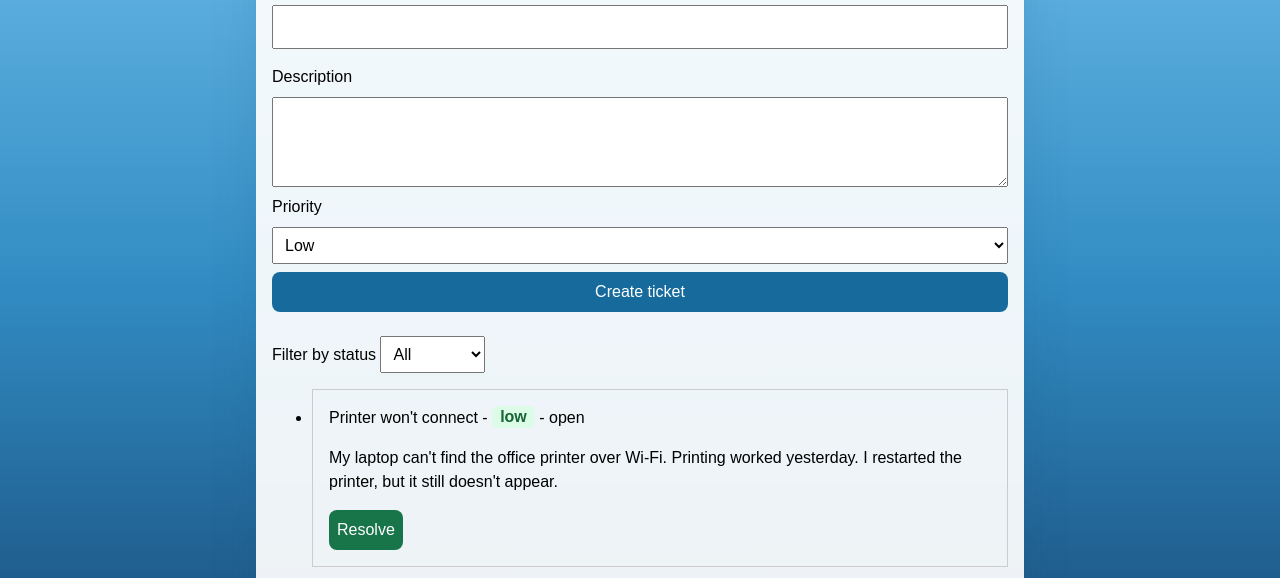
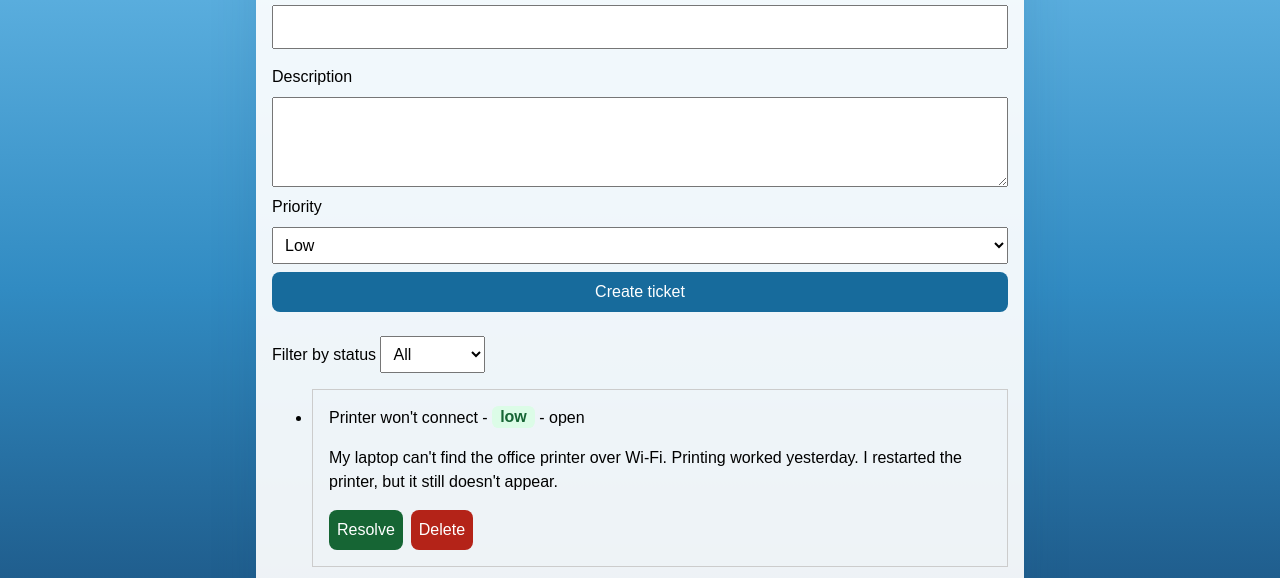
Before and after one commit to Noveyam/it-ticket-tracker, a plain HTML site: page index.html in a window 1280 px wide. Shown: the part 222-800 px from the top of the page. Drawn offline with Linux system fonts and the light colour scheme.

Commit message:
Complete local CRUD with confirmed ticket deletion

```diff
--- a/styles.css
+++ b/styles.css
@@ -55,7 +55,7 @@ button {
 }
 
 .resolve-button {
-  background: #187449;
+  background: #166534;
   color: white;
   border: none;
   border-radius: 0.5rem;
@@ -66,6 +66,15 @@ button {
   background: #e2e8ed;
   color: #526170;
   cursor: default;
+}
+
+.delete-button {
+  background: #b42318;
+  color: white;
+  border: none;
+  border-radius: 0.5rem;
+  cursor: pointer;
+  margin-left: 0.5rem;
 }
 
 .priority-label {
--- a/ticket.js
+++ b/ticket.js
@@ -107,8 +107,32 @@ function renderTickets(tickets) {
       openCountElement.textContent = countOpen(tickets);
     });
     resolveButton.disabled = currentTicket.status === "resolved";
+    listItem.appendChild(resolveButton);
 
-    listItem.appendChild(resolveButton);
+    const deleteButton = document.createElement("button");
+    deleteButton.type = "button";
+    deleteButton.className = "delete-button";
+    deleteButton.textContent = "Delete";
+
+    deleteButton.addEventListener("click", function () {
+      const shouldDelete = window.confirm("Delete this ticket?");
+      if (!shouldDelete) {
+        return;
+      }
+      const ticketIndex = tickets.indexOf(currentTicket);
+
+      if (ticketIndex === -1) {
+        return;
+      }
+
+      tickets.splice(ticketIndex, 1);
+      localStorage.setItem("tickets", JSON.stringify(tickets));
+      renderTickets(tickets);
+      openCountElement.textContent = countOpen(tickets);
+    });
+
+    listItem.appendChild(deleteButton);
+
     ticketListElement.appendChild(listItem);
   }
 };
```
